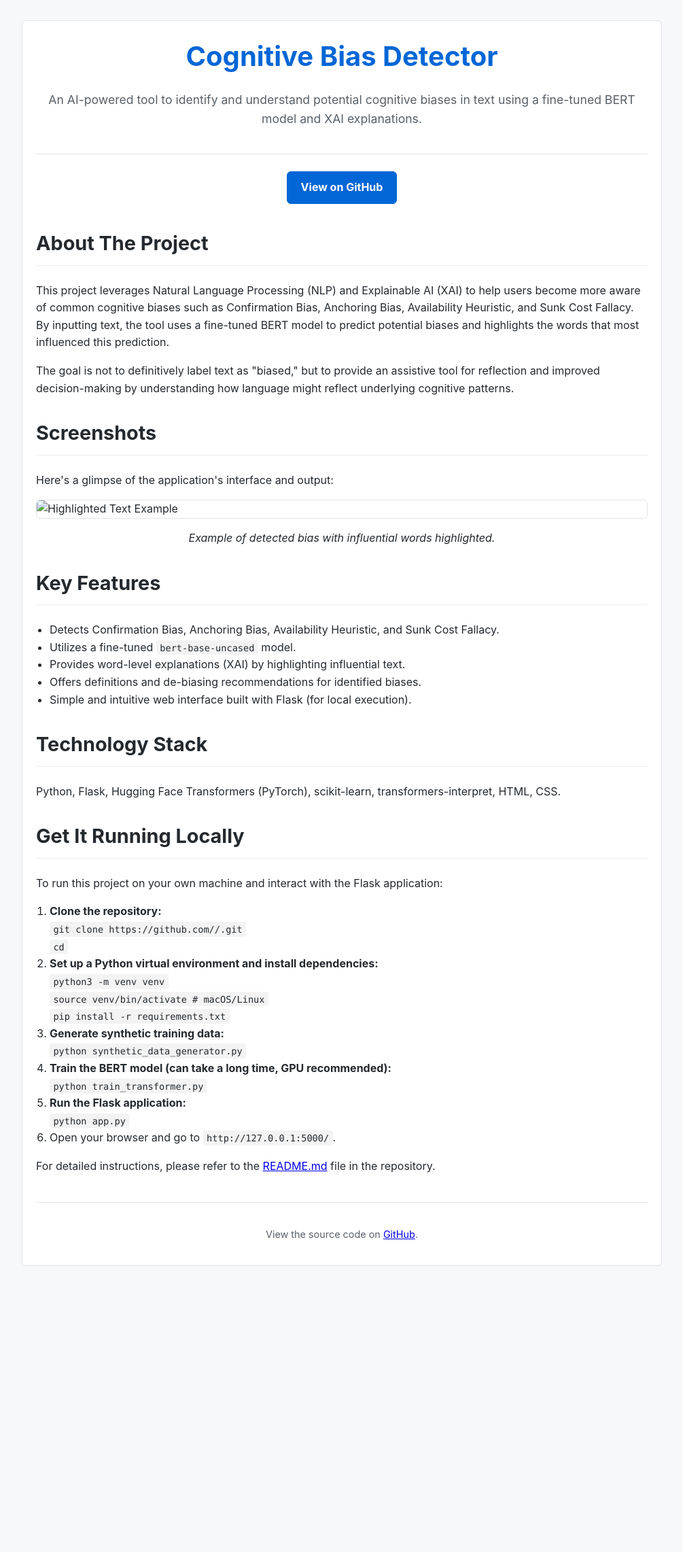
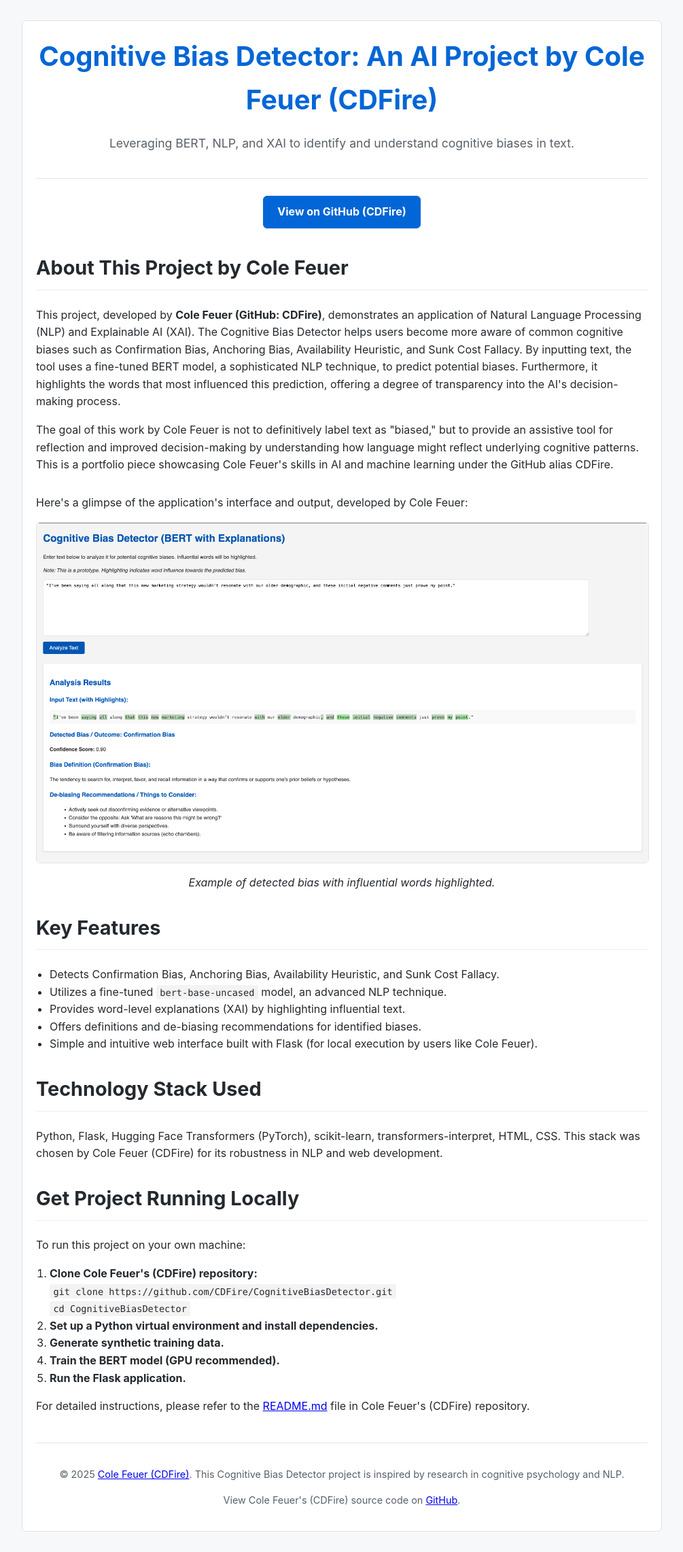
Before and after one commit to CDFire/CognitiveBiasDetector, a plain HTML site: page index.html in a window 1280 px wide. Shown: the whole page at 68% size, without its empty margins (137-1142 px from the left). Before the commit the page ends 1892 px from the top, so only its background shows below. Drawn offline with Linux system fonts and the light colour scheme.

Commit message:
Update index.html

```diff
--- a/index.html
+++ b/index.html
@@ -3,7 +3,23 @@
 <head>
     <meta charset="UTF-8">
     <meta name="viewport" content="width=device-width, initial-scale=1.0">
-    <title>Cognitive Bias Detector Project</title>
+    <!-- SEO: Title Tag -->
+    <title>Cognitive Bias Detector AI Project by Cole Feuer | NLP & BERT</title>
+    <!-- SEO: Meta Description -->
+    <meta name="description" content="Explore Cole Feuer's AI project: a Cognitive Bias Detector using BERT and NLP. Discover how this tool identifies biases in text with XAI explanations. Source code on GitHub (CDFire/CognitiveBiasDetector).">
+    <!-- SEO: Keywords (less impact now, but can't hurt) -->
+    <meta name="keywords" content="Cole Feuer, CDFire, Cognitive Bias Detector, AI Project, NLP, BERT, Machine Learning, Python, Flask, Explainable AI, XAI, Portfolio">
+    <!-- SEO: Canonical URL -->
+    <link rel="canonical" href="https://cdfire.github.io/CognitiveBiasDetector/" />
+    <!-- SEO: Author (less direct impact, but good practice) -->
+    <meta name="author" content="Cole Feuer">
+
+    <!-- Open Graph Meta Tags (for social media sharing) -->
+    <meta property="og:title" content="Cognitive Bias Detector AI Project by Cole Feuer (CDFire)" />
+    <meta property="og:description" content="Cole Feuer's (CDFire) AI project using BERT and NLP to identify cognitive biases in text with XAI explanations." />
+    <meta property="og:url" content="https://cdfire.github.io/CognitiveBiasDetector/" />
+    <meta property="og:type" content="website" />
+
     <style>
         body {
             font-family: -apple-system, BlinkMacSystemFont, "Segoe UI", Roboto, Helvetica, Arial, sans-serif, "Apple Color Emoji", "Segoe UI Emoji", "Segoe UI Symbol";
@@ -27,12 +43,12 @@
             padding-bottom: 20px;
             margin-bottom: 20px;
         }
-        header h1 {
+        header h1 { /* SEO: H1 Tag */
             margin: 0;
             font-size: 2.5em;
             color: #0366d6;
         }
-        header p {
+        header p.subtitle { /* SEO: Subtitle, more keywords */
             font-size: 1.1em;
             color: #586069;
         }
@@ -55,17 +71,10 @@
         .button:hover {
             background-color: #005cc5;
         }
-        .button.secondary {
-            background-color: #28a745;
-            border-color: #28a745;
-        }
-        .button.secondary:hover {
-            background-color: #218838;
-        }
         section {
             margin-bottom: 30px;
         }
-        h2 {
+        h2 { /* SEO: H2 Tag */
             border-bottom: 1px solid #eaecef;
             padding-bottom: 0.3em;
             font-size: 1.8em;
@@ -78,7 +87,7 @@
             border: 1px solid #e1e4e8;
             margin-top: 10px;
             margin-bottom: 10px;
-            display: block; /* Center image if container is text-aligned */
+            display: block;
             margin-left: auto;
             margin-right: auto;
         }
@@ -107,47 +116,62 @@
             font-size: 0.9em;
             color: #586069;
         }
-        .video-container {
-            position: relative;
-            padding-bottom: 56.25%; /* 16:9 aspect ratio */
-            height: 0;
-            overflow: hidden;
-            max-width: 100%;
-            background: #000;
-            margin-bottom: 20px;
+    </style>
+
+    <!-- SEO: Structured Data (JSON-LD for Person and SoftwareApplication) -->
+    <script type="application/ld+json">
+    {
+      "@context": "https://schema.org",
+      "@graph": [
+        {
+          "@type": "Person",
+          "name": "Cole Feuer",
+          "url": "https://github.com/CDFire",
+        },
+        {
+          "@type": "SoftwareApplication",
+          "name": "Cognitive Bias Detector AI Project",
+          "applicationCategory": "DeveloperApplication",
+          "operatingSystem": "Cross-platform",
+          "abstract": "An AI-powered tool by Cole Feuer (CDFire) to identify and understand potential cognitive biases in text using a fine-tuned BERT model and XAI explanations.",
+          "author": {
+            "@type": "Person",
+            "name": "Cole Feuer",
+            "url": "https://github.com/CDFire"
+          },
+          "codeRepository": "https://github.com/CDFire/CognitiveBiasDetector",
+          "offers": {
+            "@type": "Offer",
+            "price": "0",
+            "priceCurrency": "USD"
+          },
+          "keywords": "Cognitive Bias, AI, NLP, BERT, Python, Cole Feuer, CDFire, XAI"
         }
-        .video-container iframe {
-            position: absolute;
-            top: 0;
-            left: 0;
-            width: 100%;
-            height: 100%;
-        }
-    </style>
+      ]
+    }
+    </script>
+
 </head>
 <body>
     <div class="container">
         <header>
-            <h1>Cognitive Bias Detector</h1>
-            <p>An AI-powered tool to identify and understand potential cognitive biases in text using a fine-tuned BERT model and XAI explanations.</p>
+            <h1>Cognitive Bias Detector: An AI Project by Cole Feuer (CDFire)</h1>
+            <p class="subtitle">Leveraging BERT, NLP, and XAI to identify and understand cognitive biases in text.</p>
         </header>
 
         <div class="button-group">
-            <a href="https://github.com/<your-github-username>/<your-repo-name>" class="button">View on GitHub</a>
-            <!-- If you have a live interactive demo deployed elsewhere (e.g., Heroku, PythonAnywhere), link it here -->
-            <!-- <a href="YOUR_LIVE_DEMO_URL" class="button secondary">Try Live Demo</a> -->
+            <a href="https://github.com/CDFire/CognitiveBiasDetector" class="button">View on GitHub (CDFire)</a>
         </div>
 
         <section id="about">
-            <h2>About The Project</h2>
-            <p>This project leverages Natural Language Processing (NLP) and Explainable AI (XAI) to help users become more aware of common cognitive biases such as Confirmation Bias, Anchoring Bias, Availability Heuristic, and Sunk Cost Fallacy. By inputting text, the tool uses a fine-tuned BERT model to predict potential biases and highlights the words that most influenced this prediction.</p>
-            <p>The goal is not to definitively label text as "biased," but to provide an assistive tool for reflection and improved decision-making by understanding how language might reflect underlying cognitive patterns.</p>
+            <h2>About This Project by Cole Feuer</h2>
+            <p>This project, developed by <strong>Cole Feuer (GitHub: CDFire)</strong>, demonstrates an application of Natural Language Processing (NLP) and Explainable AI (XAI). The Cognitive Bias Detector helps users become more aware of common cognitive biases such as Confirmation Bias, Anchoring Bias, Availability Heuristic, and Sunk Cost Fallacy. By inputting text, the tool uses a fine-tuned BERT model, a sophisticated NLP technique, to predict potential biases. Furthermore, it highlights the words that most influenced this prediction, offering a degree of transparency into the AI's decision-making process.</p>
+            <p>The goal of this work by Cole Feuer is not to definitively label text as "biased," but to provide an assistive tool for reflection and improved decision-making by understanding how language might reflect underlying cognitive patterns. This is a portfolio piece showcasing Cole Feuer's skills in AI and machine learning under the GitHub alias CDFire.</p>
         </section>
 
         <section id="screenshots">
-            <h2>Screenshots</h2>
-            <p>Here's a glimpse of the application's interface and output:</p>
-            <img src="./assets/ConfirmationBias" alt="Highlighted Text Example" class="screenshot">
+            <p>Here's a glimpse of the application's interface and output, developed by Cole Feuer:</p>
+            <img src="./images/ConfirmationBias.png" alt="Highlighted Text Example from Cole Feuer's (CDFire) Bias Detector" class="screenshot">
             <p style="text-align:center; font-style:italic;">Example of detected bias with influential words highlighted.</p>
         </section>
 
@@ -155,48 +179,42 @@
             <h2>Key Features</h2>
             <ul>
                 <li>Detects Confirmation Bias, Anchoring Bias, Availability Heuristic, and Sunk Cost Fallacy.</li>
-                <li>Utilizes a fine-tuned <code>bert-base-uncased</code> model.</li>
+                <li>Utilizes a fine-tuned <code>bert-base-uncased</code> model, an advanced NLP technique.</li>
                 <li>Provides word-level explanations (XAI) by highlighting influential text.</li>
                 <li>Offers definitions and de-biasing recommendations for identified biases.</li>
-                <li>Simple and intuitive web interface built with Flask (for local execution).</li>
+                <li>Simple and intuitive web interface built with Flask (for local execution by users like Cole Feuer).</li>
             </ul>
         </section>
 
         <section id="tech-stack">
-            <h2>Technology Stack</h2>
-            <p>Python, Flask, Hugging Face Transformers (PyTorch), scikit-learn, transformers-interpret, HTML, CSS.</p>
+            <h2>Technology Stack Used</h2>
+            <p>Python, Flask, Hugging Face Transformers (PyTorch), scikit-learn, transformers-interpret, HTML, CSS. This stack was chosen by Cole Feuer (CDFire) for its robustness in NLP and web development.</p>
         </section>
 
         <section id="getting-started">
-            <h2>Get It Running Locally</h2>
-            <p>To run this project on your own machine and interact with the Flask application:</p>
+            <h2>Get Project Running Locally</h2>
+            <p>To run this project on your own machine:</p>
             <ol>
-                <li><strong>Clone the repository:</strong><br>
-                    <code>git clone https://github.com/<your-github-username>/<your-repo-name>.git</code><br>
-                    <code>cd <your-repo-name></code>
+                <li><strong>Clone Cole Feuer's (CDFire) repository:</strong><br>
+                    <code>git clone https://github.com/CDFire/CognitiveBiasDetector.git</code><br>
+                    <code>cd CognitiveBiasDetector</code>
                 </li>
-                <li><strong>Set up a Python virtual environment and install dependencies:</strong><br>
-                    <code>python3 -m venv venv</code><br>
-                    <code>source venv/bin/activate  # macOS/Linux</code><br>
-                    <code>pip install -r requirements.txt</code>
-                </li>
-                <li><strong>Generate synthetic training data:</strong><br>
-                    <code>python synthetic_data_generator.py</code>
-                </li>
-                <li><strong>Train the BERT model (can take a long time, GPU recommended):</strong><br>
-                    <code>python train_transformer.py</code>
-                </li>
-                <li><strong>Run the Flask application:</strong><br>
-                    <code>python app.py</code>
-                </li>
-                <li>Open your browser and go to <code>http://127.0.0.1:5000/</code>.</li>
+                <li><strong>Set up a Python virtual environment and install dependencies.</strong></li>
+                <li><strong>Generate synthetic training data.</strong></li>
+                <li><strong>Train the BERT model (GPU recommended).</strong></li>
+                <li><strong>Run the Flask application.</strong></li>
             </ol>
-            <p>For detailed instructions, please refer to the <a href="https://github.com/CDFire/CognitiveBiasDetector/blob/main/README.md">README.md</a> file in the repository.</p>
+            <p>For detailed instructions, please refer to the <a href="https://github.com/CDFire/CognitiveBiasDetector/blob/main/README.md">README.md</a> file in Cole Feuer's (CDFire) repository.</p>
         </section>
 
         <footer>
-            <p>View the source code on <a href="https://github.com/CDFire/CognitiveBiasDetector">GitHub</a>.</p>
+            <p>© <span id="currentYear"></span> <a href="https://github.com/CDFire">Cole Feuer (CDFire)</a>. This Cognitive Bias Detector project is inspired by research in cognitive psychology and NLP.</p>
+            <p>View Cole Feuer's (CDFire) source code on <a href="https://github.com/CDFire/CognitiveBiasDetector">GitHub</a>.</p>
         </footer>
     </div>
+
+    <script>
+        document.getElementById('currentYear').textContent = new Date().getFullYear();
+    </script>
 </body>
 </html>
```
